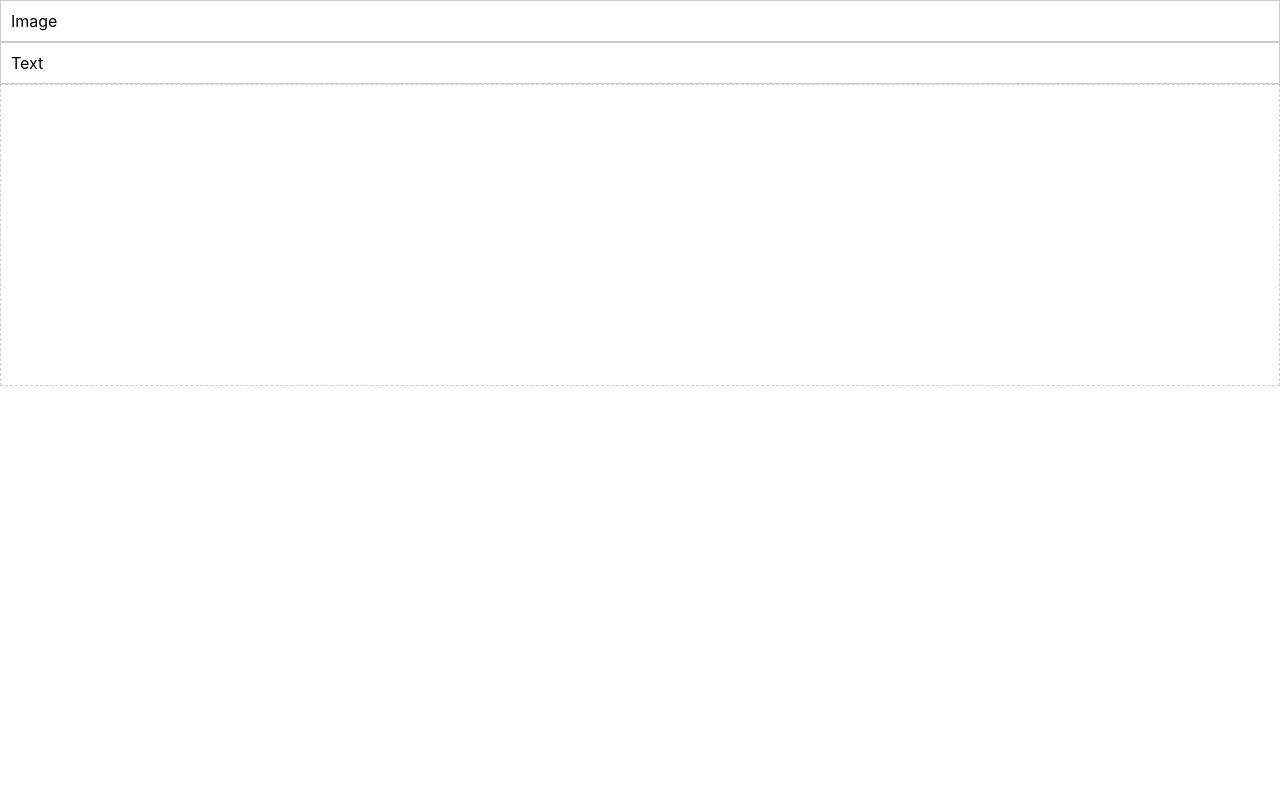
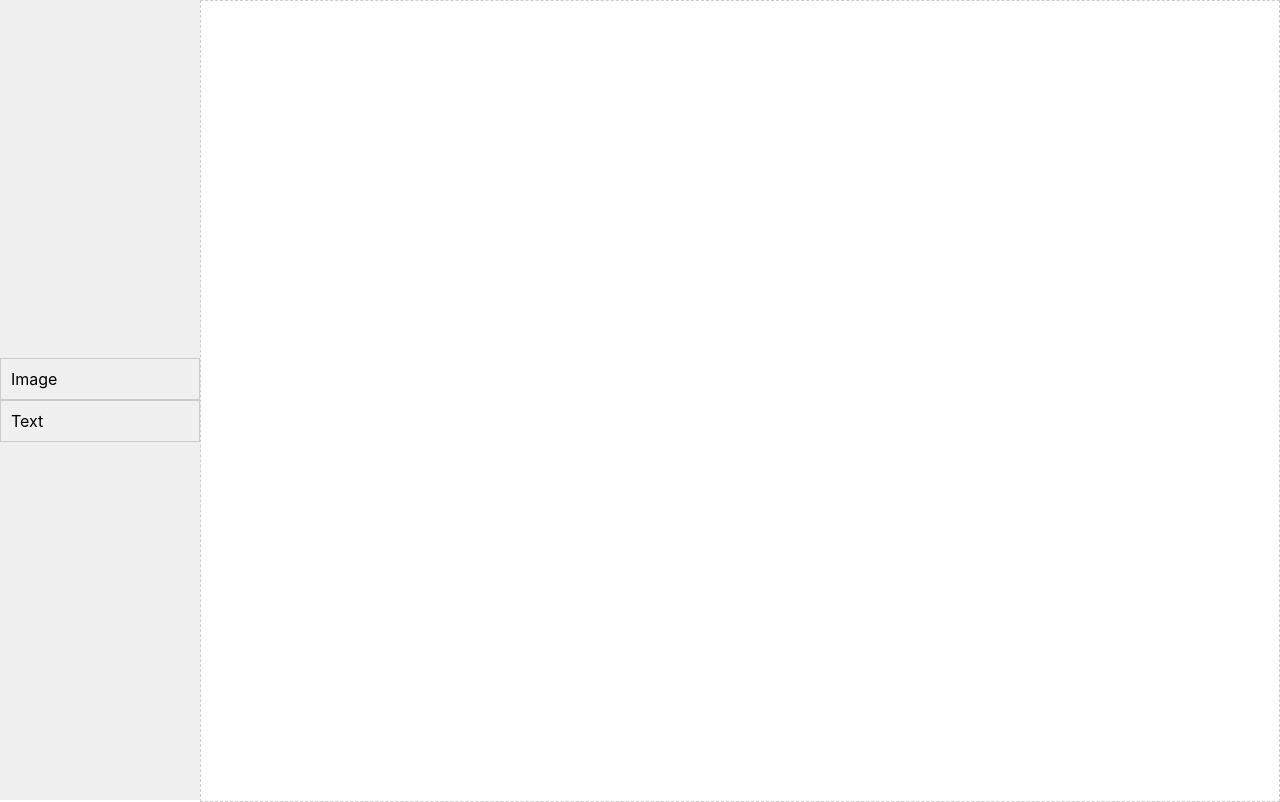
Before and after one commit to cheng-yu/demo-react-widget, a React (Create React App) app: page / in a window 1280 px wide. Built offline with nearby package versions, Linux system fonts and the light colour scheme.

Commit message:
Add layout

```diff
--- a/src/App.css
+++ b/src/App.css
@@ -1,3 +1,18 @@
 .App {
-  text-align: center;
+  display: flex;
 }
+
+.sidebar {
+  flex: 0 0 200px;
+  height: 100vh;
+  background-color: #f0f0f0;
+  /* center the items */
+  display: flex;
+  flex-direction: column;
+  justify-content: center;
+}
+
+.main {
+  flex: 1;
+  height: 100vh;
+}
--- a/src/App.js
+++ b/src/App.js
@@ -1,6 +1,7 @@
 import React from 'react';
 import { DndProvider } from 'react-dnd';
 import { HTML5Backend } from 'react-dnd-html5-backend';
+import './App.css';
 import Item from './Sidebar';
 import Target from './MainArea';
 
--- a/src/MainArea.css
+++ b/src/MainArea.css
@@ -1,7 +1,7 @@
 /* MainArea.css */
 .target {
   border: 1px dashed #ccc;
-  height: 300px;
+  height: 100vh;
 }
 
 .can-drop {
```
